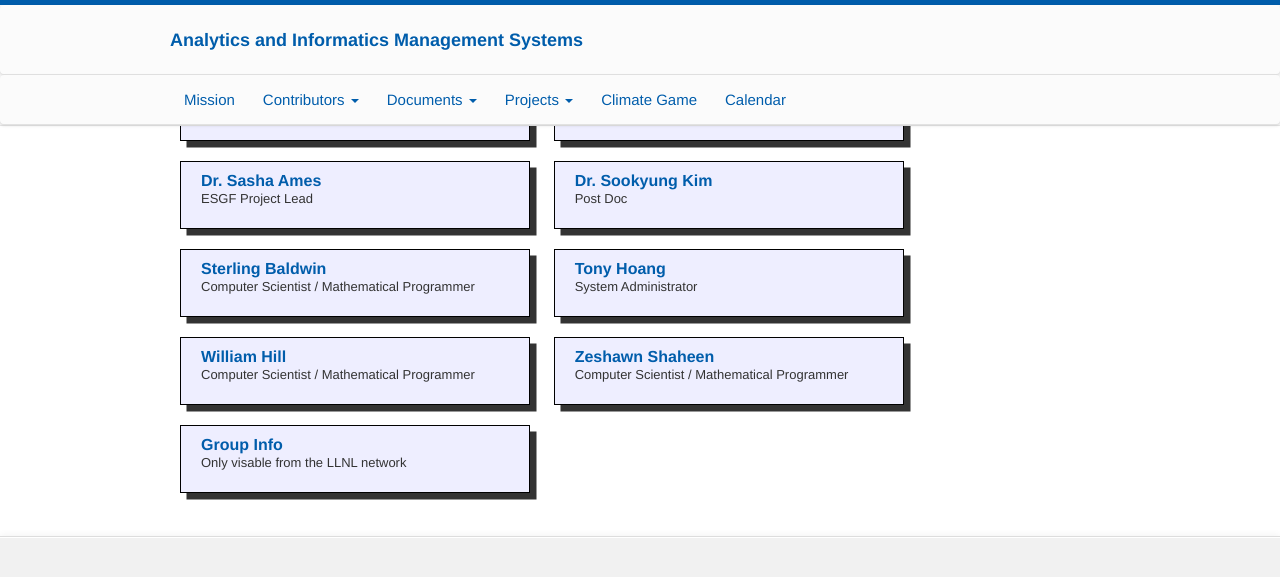
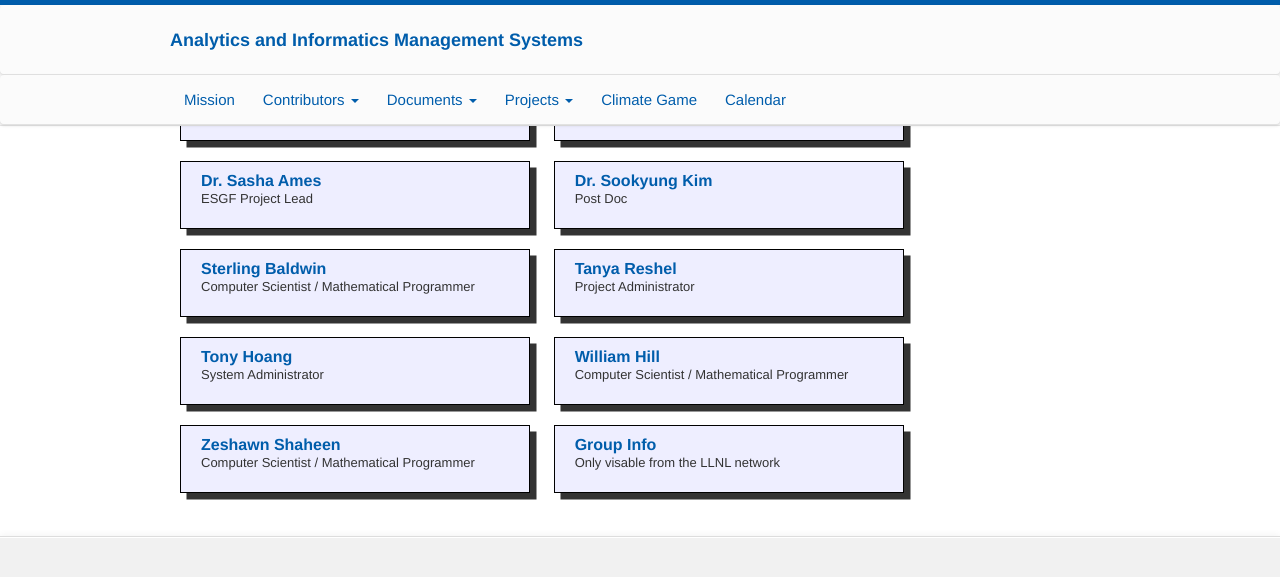
Before and after one commit to aims-group/aims-site, a Jekyll site: the page built from team.md, in a window 1280 px wide and 900 px high, scrolled down 727 px, cut to the strip 0-584 px from the top of the window. Shown: the top 577 px of the strip. Built offline with Jekyll 4.4.1, drawn with Linux system fonts in a browser that asks for light colours.

Commit message:
MBH: one more

```diff
--- a/team.md
+++ b/team.md
@@ -141,6 +141,13 @@ title: Team
 
 <div class="person">
   <div class="person-info">
+    <div class="person-name"><a href="https://github.com/" target="_blank">Tanya Reshel</a></div>
+    <div class="person-position">Project Administrator</div>
+  </div>
+</div>
+
+<div class="person">
+  <div class="person-info">
     <div class="person-name"><a href="https://github.com/" target="_blank">Tony Hoang</a></div>
     <div class="person-position">System Administrator</div>
   </div>
```
